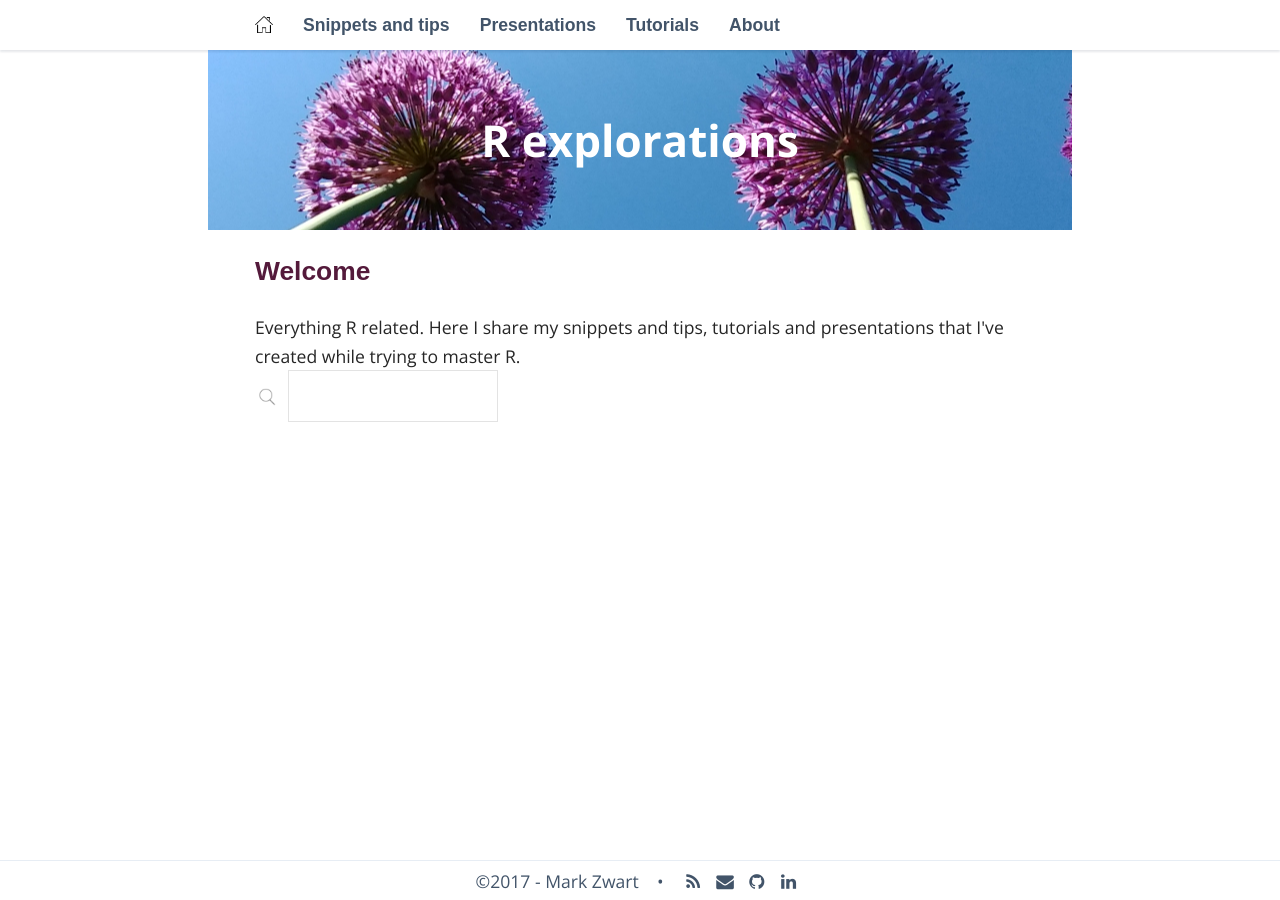
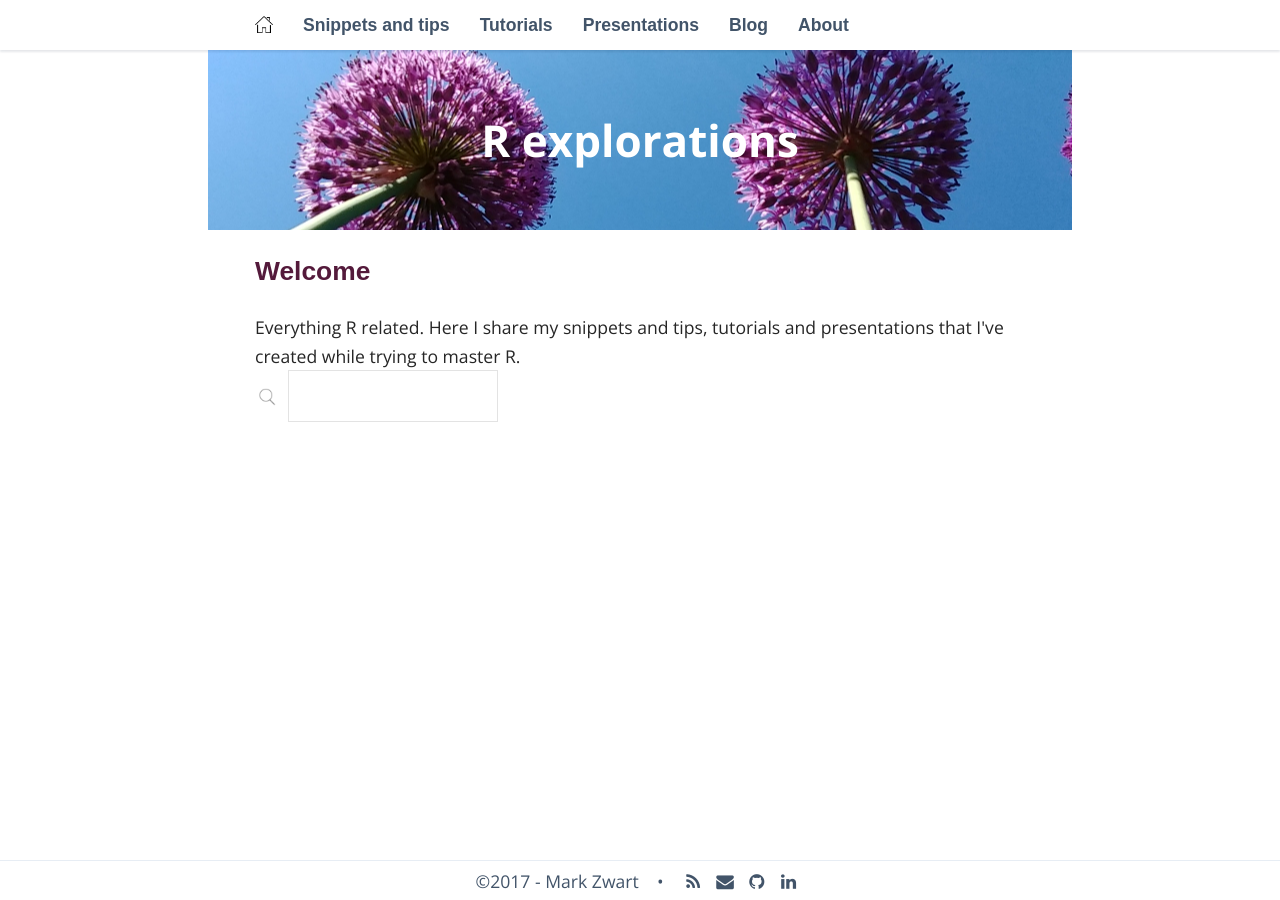
Before and after one commit to mark-me/mark-me.github.io, a Jekyll site: the page built from index.html, in a window 1280 px wide. Built offline with Jekyll 4.4.1, drawn with Linux system fonts in a browser that asks for light colours; nearby versions of some CDN libraries; some web fonts are replaced; comment, search, counter and statistics services are not loaded.

Commit message:
Change navigation

```diff
--- a/_includes/header.html
+++ b/_includes/header.html
@@ -3,17 +3,11 @@
 		<nav>
 			<ul>
 				<li><a href="{{ "/" | prepend: site.baseurl }}"><img src="/home.png" align="top" style="width:18px;height:18px;"></a></li>
-                {% assign navigation_pages = site.html_pages | sort: 'navigation_weight' %}
-                {% for p in navigation_pages %}
-                  {% if p.navigation_weight %}
-                    <li>
-                      <a href="{{ p.url }}" {% if p.url == page.url %}class="active"{% endif %}>
-                        {{ p.title }}
-                      </a>
-                    </li>
-                  {% endif %}
-                {% endfor %}
-			</ul>
+                <li><a href="{{ "/snippets-and-tips/" | prepend: site.baseurl }}">Snippets and tips</a></li>
+ 				<li><a href="{{ "/tutorials/" | prepend: site.baseurl }}">Tutorials</a></li>
+ 				<li><a href="{{ "/presentations/" | prepend: site.baseurl }}">Presentations</a></li>
+ 				<li><a href="{{ "/blog/" | prepend: site.baseurl }}">Blog</a></li>
+  				<li><a href="{{ "/about" | prepend: site.baseurl }}">About</a></li>			</ul>
 			</li>
 			</ul>
 		</nav>
```
